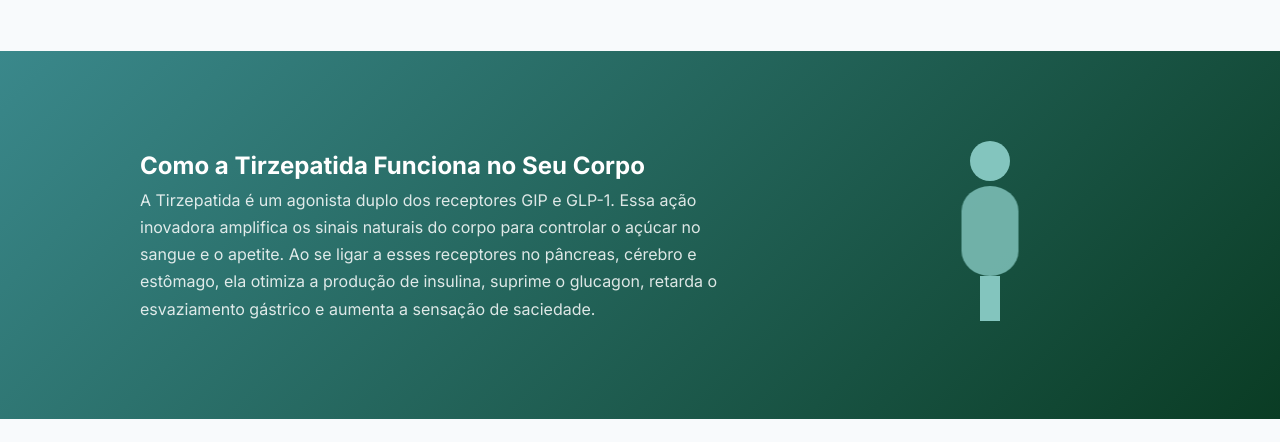
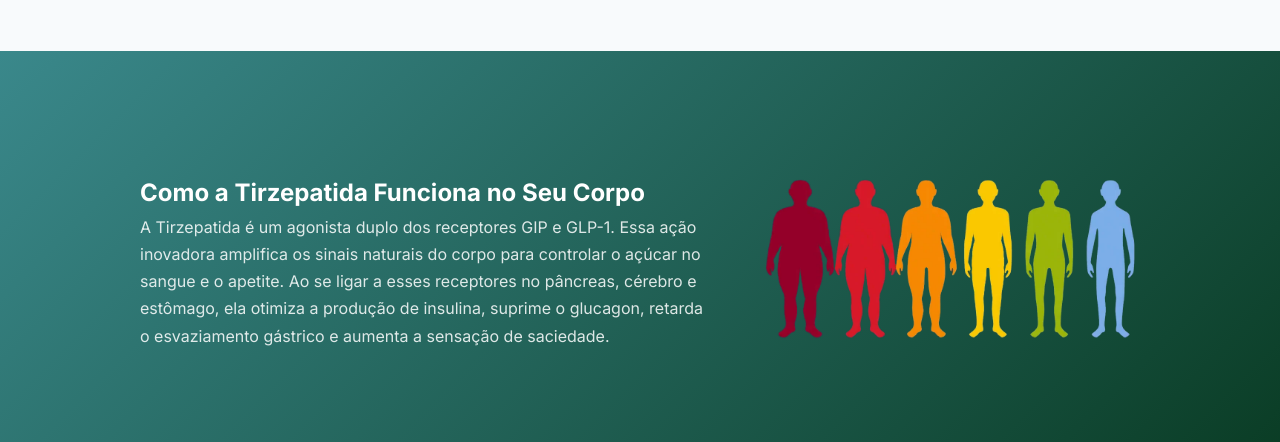
Before and after one commit to Theus3/final, a plain HTML site: page MK/index.html in a window 1280 px wide. Shown: the part 1200-1642 px from the top of the page. Drawn offline with Linux system fonts and the light colour scheme.

Commit message:
Add files via upload

```diff
--- a/MK/index.html
+++ b/MK/index.html
@@ -96,14 +96,7 @@
                         glucagon, retarda o esvaziamento gástrico e aumenta a sensação de saciedade.</p>
                 </div>
                 <div class="icon-content">
-                    <svg class="slimming-svg" viewBox="0 0 100 200" xmlns="http://www.w3.org/2000/svg">
-                        <circle cx="50" cy="30" r="20" />
-
-                        <rect class="slimming-body" x="25" y="55" width="50" height="90" rx="25" ry="25" />
-
-                        <rect x="40" y="145" width="10" height="45" />
-                        <rect x="50" y="145" width="10" height="45" />
-                    </svg>
+                    <img src="img/size3.png" alt="Ilustração de silhuetas de corpos perdendo peso">
                 </div>
             </div>
         </section>
--- a/MK/style.css
+++ b/MK/style.css
@@ -175,21 +175,23 @@ header nav a:hover::after { width: 100%; }
 .card h3 { margin-bottom: 10px; color: var(--secondary-color); }
 
 /* COMO FUNCIONA E ANIMAÇÃO SVG */
+/* COMO FUNCIONA E IMAGEM */
 #como-funciona { background: var(--dark-gradient); }
 #como-funciona h2 { color: var(--bg-white); }
 #como-funciona p { color: rgba(255,255,255,0.85); }
 .container-flex { display: flex; align-items: center; justify-content: space-between; gap: 50px; max-width: 1000px; margin: 0 auto; }
 .text-content { flex-basis: 60%; }
-.icon-content { flex-basis: 30%; text-align: center; }
-.slimming-svg { width: 100px; height: 200px; fill: var(--accent-color); }
-.slimming-svg .slimming-body {
-    transform-origin: center;
-    animation: slimming-animation-svg 4s ease-in-out infinite alternate;
+.icon-content { flex-basis: 40%; text-align: center; }
+
+/* Regra para a nova imagem */
+.icon-content img {
+    width: 100%;
+    max-width: 400px; /* Ajuste este valor se achar necessário */
+    height: auto;
+    object-fit: contain;
 }
-@keyframes slimming-animation-svg {
-    0% { transform: scaleX(1.2); opacity: 0.8; }
-    100% { transform: scaleX(0.8); opacity: 1; }
-}
+
+/* As regras .slimming-svg e @keyframes slimming-animation-svg foram removidas */
 
 /* SEÇÃO CONSEQUÊNCIAS (FLIP-CARD 3D) */
 .consequence-grid {
```
Also changed, not shown: MK/img/size.png (added), MK/img/size2.png (added), MK/img/size3.png (added).
